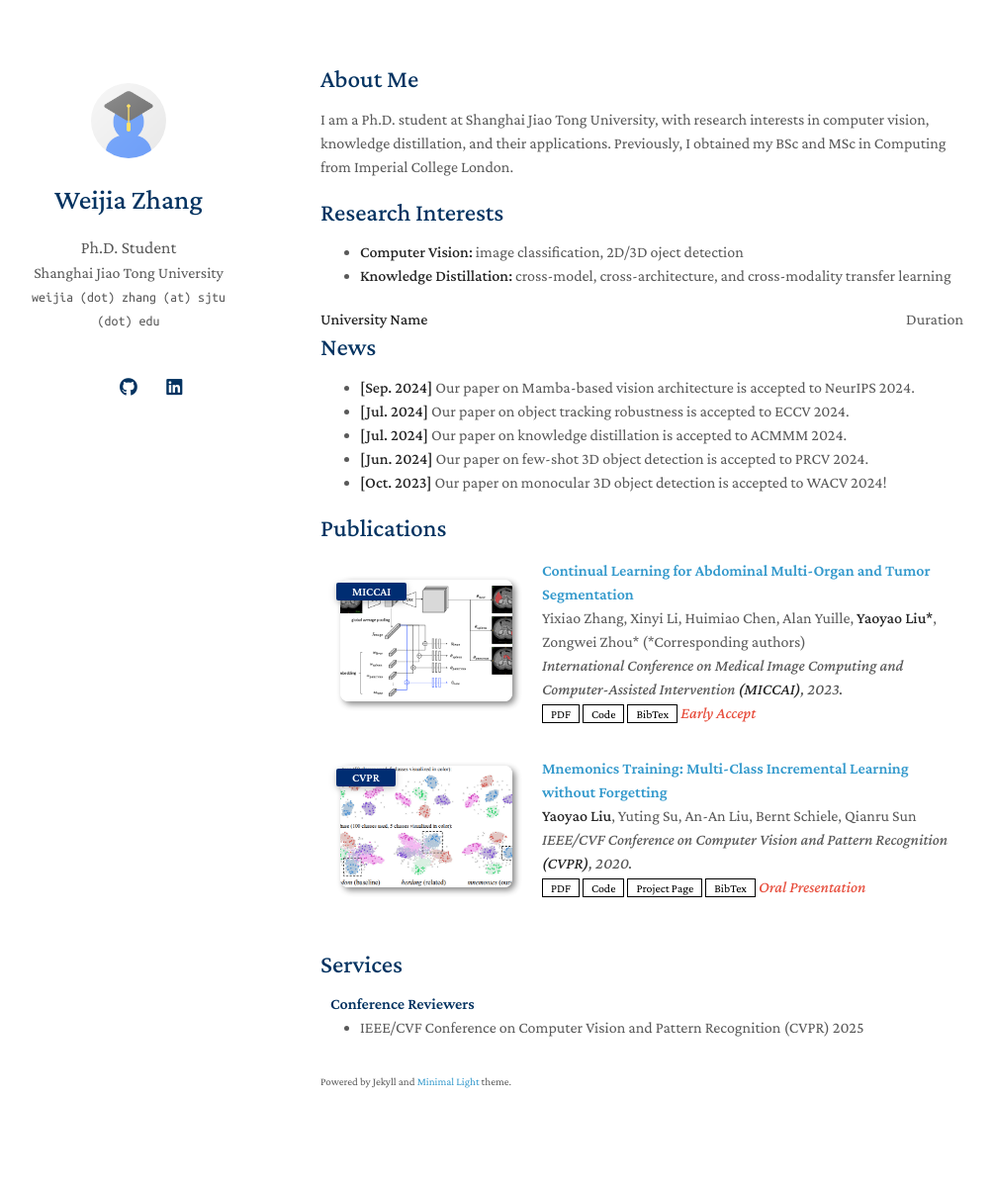
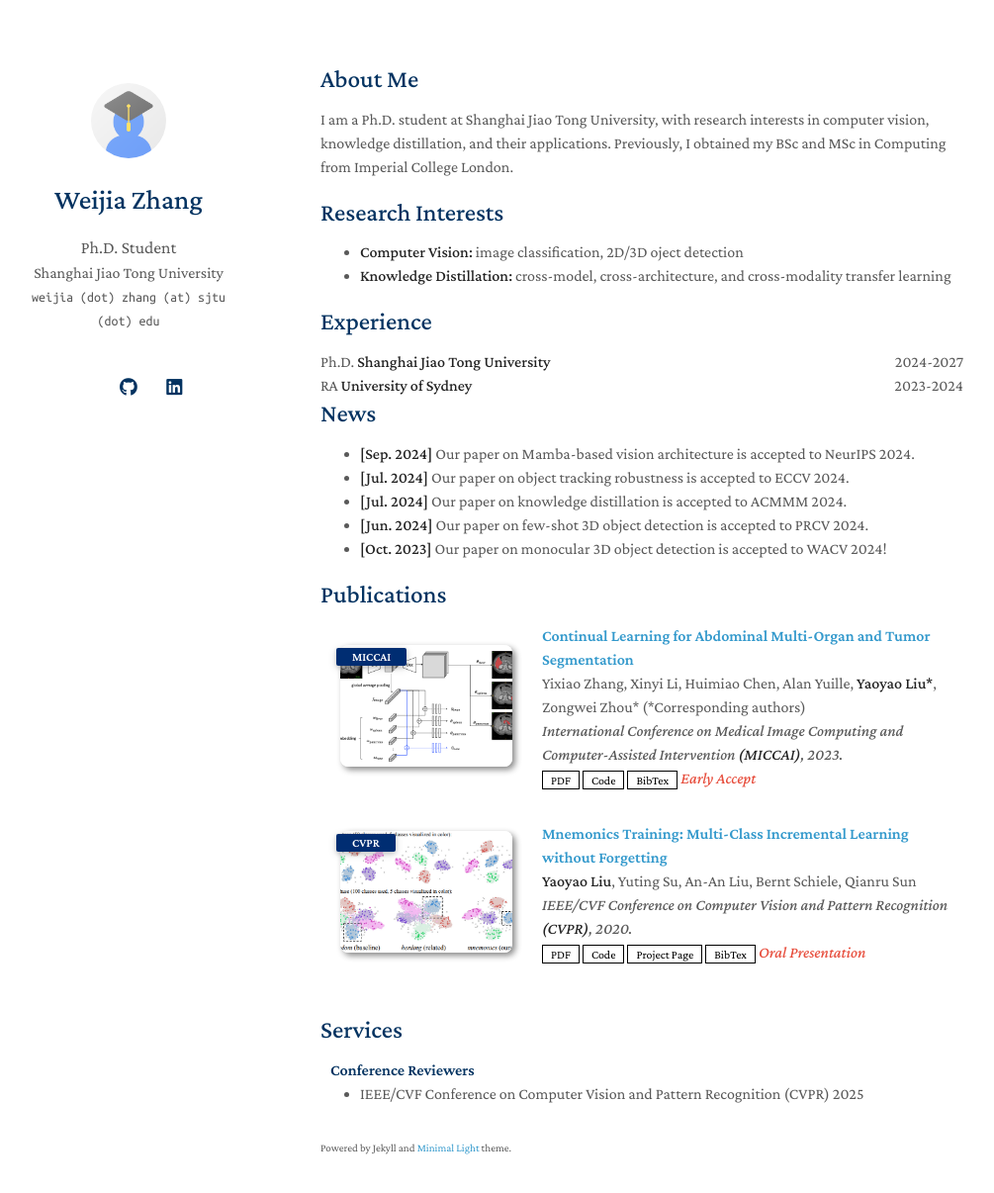
Before and after one commit to arcaninez/arcaninez.github.io, a Jekyll site: the page built from index.md, in a window 1280 px wide and 1241 px high. Shown: the top 1206 px of the window at 99% size, without its empty margins (146-1151 px from the left). Built offline with Jekyll 4.4.1, drawn with Linux system fonts in a browser that asks for light colours; a style sheet for code colours, icons or effects is not loaded; our own code applies the rules of GitHub Pages for plain Markdown files.

Commit message:
Update experience.md

```diff
--- a/_includes/experience.md
+++ b/_includes/experience.md
@@ -1,4 +1,11 @@
+## Experience
+
 <div style="display: flex; justify-content: space-between;">
-  <span><strong>University Name</strong></span>
-  <span>Duration</span>
+  <span>Ph.D. <strong>Shanghai Jiao Tong University</strong></span>
+  <span>2024-2027</span>
 </div>
+
+<div style="display: flex; justify-content: space-between;">
+  <span>RA <strong>University of Sydney</strong></span>
+  <span>2023-2024</span>
+</div>
```
